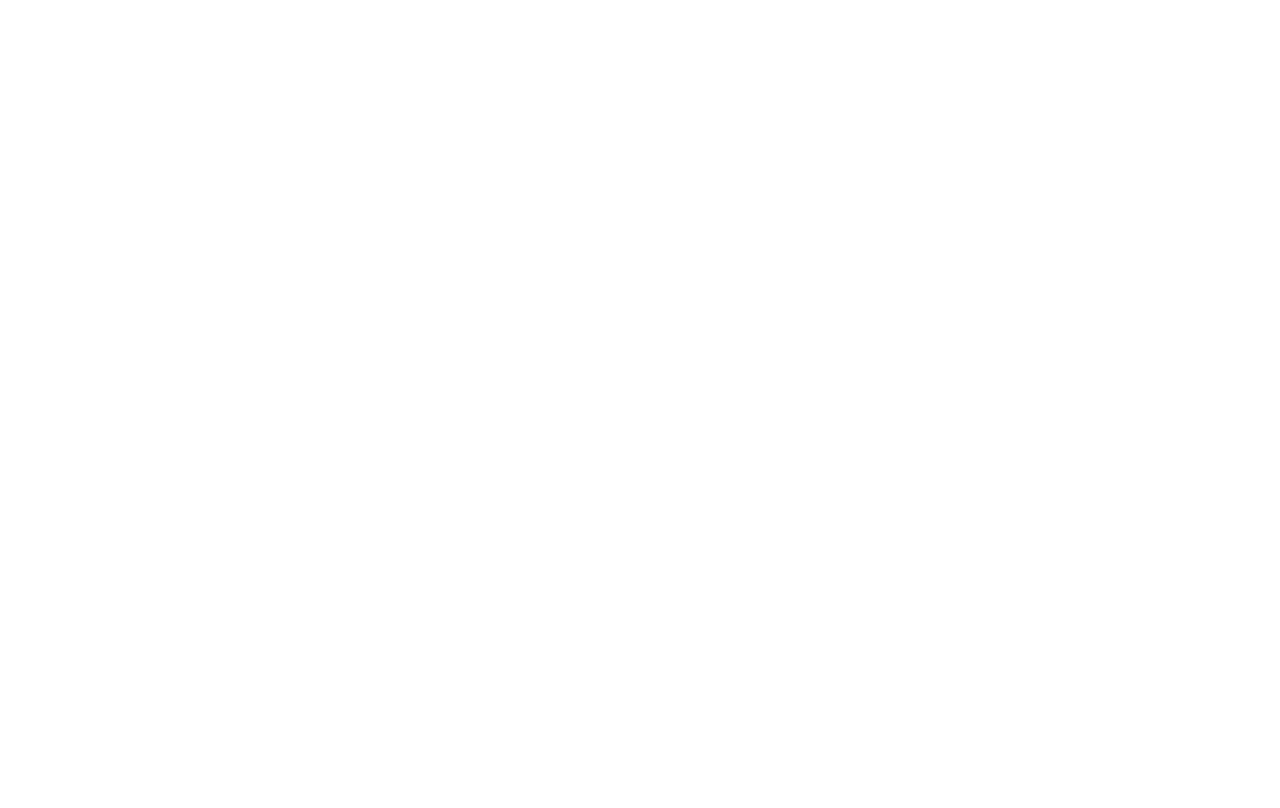
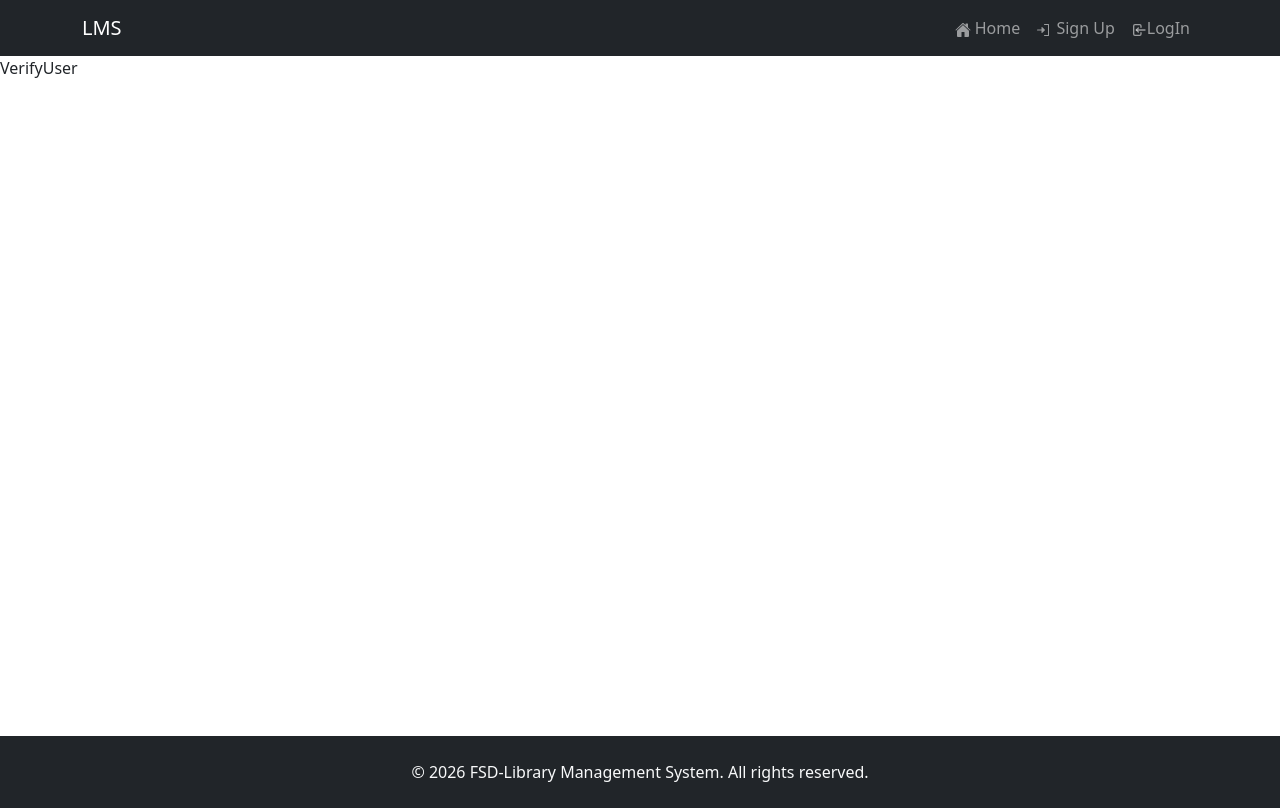
Before and after one commit to binayamoktan26/FSD-Library-Management-System, a React (Vite) app in the folder online_fe_lms/: page /verify-user in a window 1280 px wide. Before the commit this address had no page. Built offline with nearby package versions, Linux system fonts and the light colour scheme.

Commit message:
user activation

```diff
--- /dev/null
+++ b/online_fe_lms/src/pages/auth/VerifyUser.jsx
@@ -0,0 +1,9 @@
+import React from 'react'
+
+const VerifyUser = () => {
+  return (
+    <div>VerifyUser</div>
+  )
+}
+
+export default VerifyUser
--- a/online_fe_lms/src/pages/index.js
+++ b/online_fe_lms/src/pages/index.js
@@ -2,6 +2,7 @@
 export { default as DashboardPage } from "@pages/dashboard/DashboardPage";
 export { default as SignInPage } from "@pages/auth/SignInPage";
 export { default as SignUpPage } from "@pages/auth/SignUpPage";
+export { default as VerifyUser } from "@pages/auth/VerifyUser";
 export { default as ForgetPasswordPage } from "@pages/auth/ForgetPasswordPage";
 export { default as BookLandingPage } from "@pages/books/BookLandingPage";
 
--- a/online_fe_lms/src/routes/AppRoutes.jsx
+++ b/online_fe_lms/src/routes/AppRoutes.jsx
@@ -14,7 +14,8 @@
   UserPage,
   Profile,
   BorrowPage,
-} from "../pages";
+  VerifyUser,
+} from "../pages/index.js";
 import UserLayouts from "@components/layouts/UserLayouts";
 import DefaultLayouts from "@components/layouts/DefaultLayouts";
 
@@ -26,6 +27,7 @@
         <Route index element={<HomePage />} />
         <Route path="login" element={<SignInPage />}></Route>
         <Route path="signup" element={<SignUpPage />}></Route>
+        <Route path="verify-user" element={<VerifyUser />}></Route>
         <Route path="forget-password" element={<ForgetPasswordPage />}></Route>
       </Route>
       {/* Private Pages  */}
```
